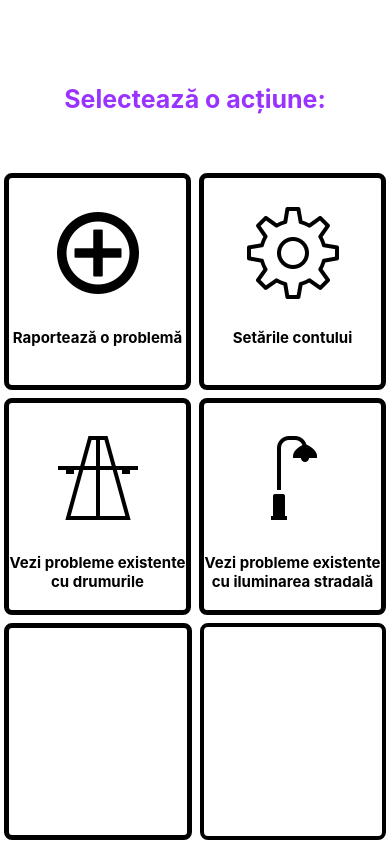
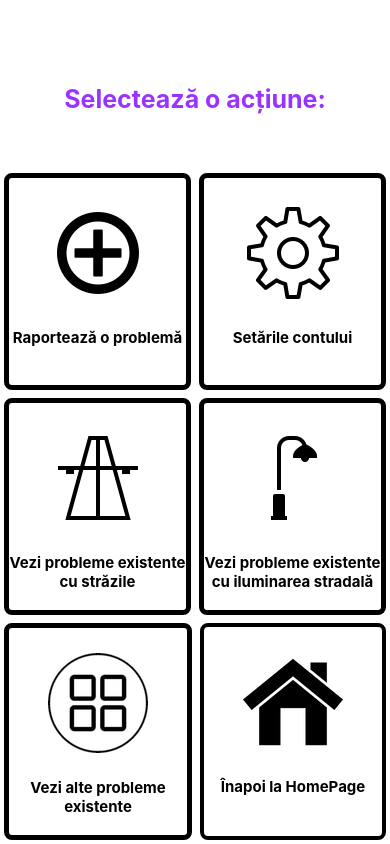
Before and after one commit to ralucaciulpan/CommuniTIM, a React Native app in the folder CommunitimUI/: screen /screen_action in a window 390 px wide. Built offline with nearby package versions, Linux system fonts and the light colour scheme.

Commit message:
modified some things on action page

```diff
--- a/CommunitimUI/src/screens/ActionPage.js
+++ b/CommunitimUI/src/screens/ActionPage.js
@@ -1,6 +1,9 @@
 import {StyleSheet,Text,View,Pressable,Image, Dimensions,Button,SafeAreaView,TextInput} from 'react-native';
 import React from 'react';
 export default function ActionPage(){
+    const categoryHandler = () =>{
+        navigation.navigate('screen_category')
+      }
     return(
 
         <View style = {styles.container}>
@@ -34,7 +37,7 @@ export default function ActionPage(){
                             style={styles.roads}
                             source={require('../utils/road.png')}
                         />
-                        <Text style={styles.roadsText}>Vezi probleme existente cu drumurile</Text>
+                        <Text style={styles.roadsText}>Vezi probleme existente cu străzile</Text>
 
                     </View>
                     <View style={styles.div2button2}>
@@ -47,8 +50,21 @@ export default function ActionPage(){
                     </View>
                 </View>
                 <View style={styles.div3}>
-                    <View style={styles.div3button1}></View>
-                    <View style={styles.div3button2}></View>
+                    <View style={styles.div3button1}>
+                    <Image
+                            style={styles.streetLamp}
+                            source={require('../utils/other.png')}
+                        />
+                    <Text style={styles.streetLampText}>Vezi alte probleme existente</Text>
+                    </View>
+
+                    <View style={styles.div3button2}>
+                    <Image
+                            style={styles.streetLamp}
+                            source={require('../utils/home.png')}
+                        />
+                    <Text style={styles.streetLampText}>Înapoi la HomePage</Text>
+                    </View>
                 </View>
             </View>
         </View>
```
Also changed, not shown: CommunitimUI/src/utils/home.png (added), CommunitimUI/src/utils/other.png (added).
